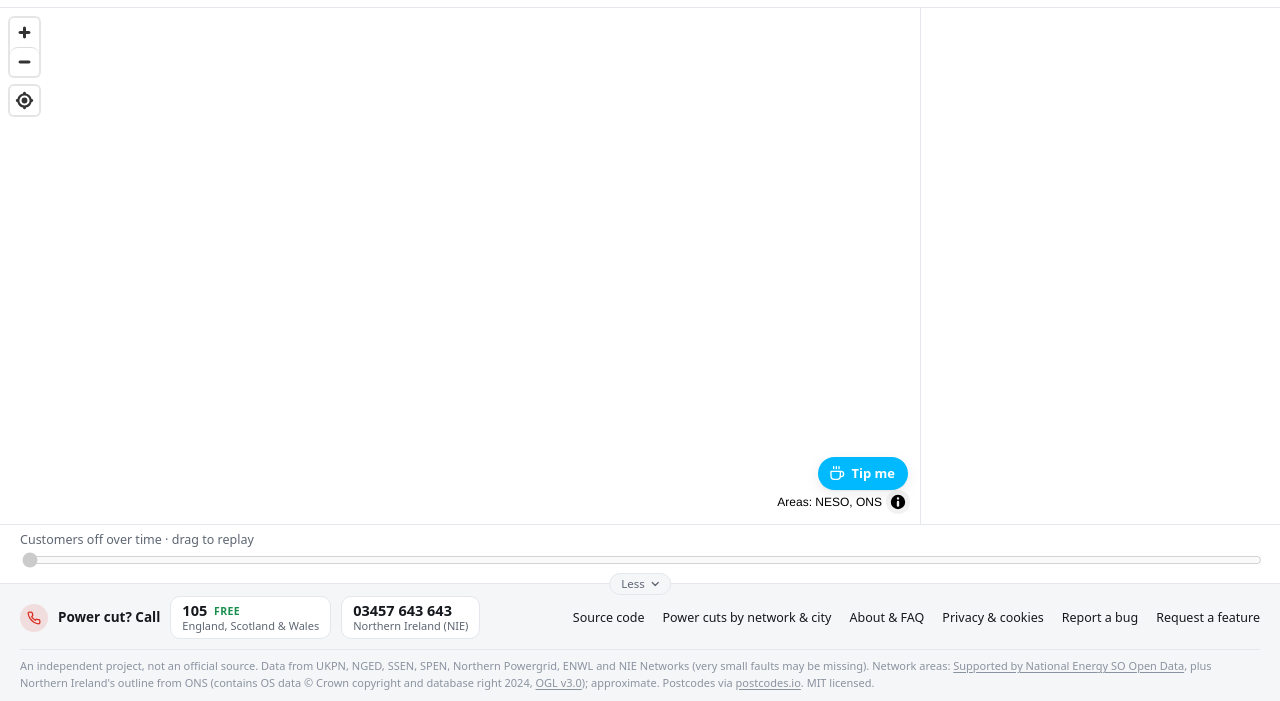
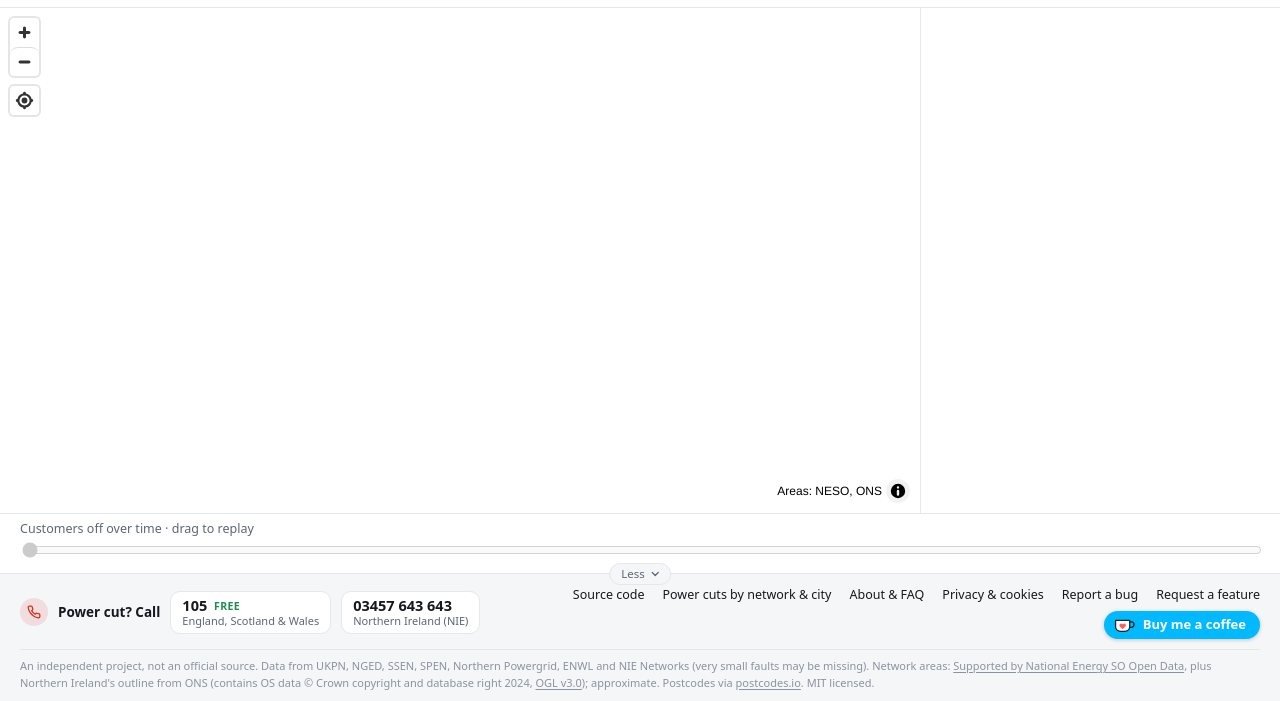
Before and after one commit to baronne/ukpowercuts, a website built with Vite: page web/index.html in a window 1280 px wide. Shown: the part 99-800 px from the top of the page. Built offline with nearby package versions, Linux system fonts and the light colour scheme; no server answers; files whose address does not match are found by name.

Commit message:
Put the tip button back in the footer links row as a Ko-fi-style pill
Replaces the floating button on the map; it still opens the support dialog.

Co-Authored-By: Claude Sonnet 5.5 <noreply@anthropic.com>

```diff
--- a/web/index.html
+++ b/web/index.html
@@ -51,10 +51,6 @@
   <main>
     <div id="map" aria-label="Map of UK power cuts"></div>
     <button id="sheet-toggle" aria-expanded="false">List</button>
-    <button id="tip-fab" type="button" class="tip-fab" aria-haspopup="dialog" hidden>
-      <svg viewBox="0 0 24 24" width="16" height="16" fill="none" stroke="currentColor" stroke-width="2" stroke-linecap="round" stroke-linejoin="round" aria-hidden="true"><path d="M17 8h1a4 4 0 0 1 0 8h-1"/><path d="M3 8h14v7a5 5 0 0 1-5 5H8a5 5 0 0 1-5-5z"/><path d="M7 1v3M11 1v3M15 1v3"/></svg>
-      <span>Tip me</span>
-    </button>
     <aside id="panel" aria-label="Outage list"><ol id="list"></ol></aside>
   </main>
   <section id="replay" aria-label="History replay">
@@ -72,7 +68,7 @@
       <a class="num" href="tel:03457643643"><span class="num-n">03457 643 643</span><span class="num-l">Northern Ireland (NIE)</span></a>
     </div>
     <div class="foot-more" id="foot-more">
-    <nav class="links" aria-label="About"><a href="https://github.com/baronne/ukpowercuts">Source code</a><a href="/power-cuts/">Power cuts by network &amp; city</a><button type="button" id="about-open" class="linklike">About &amp; FAQ</button><a href="/privacy/">Privacy &amp; cookies</a><a href="https://github.com/baronne/ukpowercuts/issues/new?template=1-bug-report.yml" target="_blank" rel="noopener">Report a bug</a><a href="https://github.com/baronne/ukpowercuts/issues/new?template=2-feature-request.yml" target="_blank" rel="noopener">Request a feature</a></nav>
+    <nav class="links" aria-label="About"><a href="https://github.com/baronne/ukpowercuts">Source code</a><a href="/power-cuts/">Power cuts by network &amp; city</a><button type="button" id="about-open" class="linklike">About &amp; FAQ</button><a href="/privacy/">Privacy &amp; cookies</a><a href="https://github.com/baronne/ukpowercuts/issues/new?template=1-bug-report.yml" target="_blank" rel="noopener">Report a bug</a><a href="https://github.com/baronne/ukpowercuts/issues/new?template=2-feature-request.yml" target="_blank" rel="noopener">Request a feature</a><span id="tip-footer"></span></nav>
       <div class="foot-small">
         <p class="live-line" id="live-line" hidden></p>
         <p class="credits">An independent project, not an official source. Data from UKPN, NGED, SSEN, SPEN, Northern Powergrid, ENWL and NIE Networks (very small faults may be missing). Network areas: <a href="https://www.neso.energy/data-portal">Supported by National Energy SO Open Data</a>, plus Northern Ireland's outline from ONS (contains OS data © Crown copyright and database right 2024, <a href="https://www.nationalarchives.gov.uk/doc/open-government-licence/version/3/">OGL v3.0</a>); approximate. Postcodes via <a href="https://postcodes.io">postcodes.io</a>. MIT licensed.</p>
--- a/web/src/main.ts
+++ b/web/src/main.ts
@@ -267,6 +267,8 @@ const km = (a: [number, number], b: [number, number]) => {
 // added the first time it is opened, so nothing is requested from Ko-fi on page load.
 const support = $('support') as HTMLDialogElement;
 let panelLoaded = false;
+// Ko-fi-style cup mark, drawn inline so nothing is fetched from Ko-fi
+const KOFI_CUP = '<svg viewBox="0 0 28 20" width="22" height="16" aria-hidden="true"><path d="M2 4h18v8a6 6 0 0 1-6 6H8a6 6 0 0 1-6-6z" fill="#fff" stroke="#202020" stroke-width="1.6" stroke-linejoin="round"/><path d="M20 6h2a3.5 3.5 0 0 1 0 7h-2" fill="none" stroke="#202020" stroke-width="1.6" stroke-linecap="round"/><path d="M11 15.4 7.4 11.8a2.2 2.2 0 0 1 3.1-3.1l.5.5.5-.5a2.2 2.2 0 0 1 3.1 3.1z" fill="#ff5e5b"/></svg>';
 function openSupport() {
   if (!panelLoaded) {
     panelLoaded = true;
@@ -307,13 +309,14 @@ wideFooter.addEventListener('change', (e) => setFooter(e.matches));
 if (KOFI) {
   support.addEventListener('click', (e) => { if (e.target === support) support.close(); });
   ($('support-ext') as HTMLAnchorElement).href = KOFI;
-  const fab = $('tip-fab');
-  fab.hidden = false; fab.addEventListener('click', openSupport);
+  const foot = $('tip-footer');
+  foot.innerHTML = `<button type="button" class="kofi-pill" aria-haspopup="dialog">${KOFI_CUP}<span>Buy me a coffee</span></button>`;
+  foot.firstElementChild!.addEventListener('click', openSupport);
   // About & FAQ: the link opens the support dialog (it still goes to Ko-fi if scripts are off)
   const tipAbout = $('tip-about') as HTMLAnchorElement;
   tipAbout.href = KOFI;
   tipAbout.addEventListener('click', (e) => { e.preventDefault(); about.close(); openSupport(); });
-} else { $('support-faq').hidden = true; }
+} else { $('support-faq').hidden = true; $('tip-footer').hidden = true; }
 
 const box = $('pc-result');
 function showResult(kind: '' | 'good' | 'bad', title: string, detail = '', extra?: Node) {
--- a/web/src/style.css
+++ b/web/src/style.css
@@ -117,9 +117,6 @@ main { position: relative; min-height: 0; overflow: hidden; display: grid; grid-
 #map { position: absolute; inset: 0; }
 #panel { position: absolute; left: 0; right: 0; bottom: 0; max-height: 55%; overflow: auto; background: var(--panel); border-top: 1px solid var(--line); transform: translateY(100%); transition: transform .2s; z-index: 2; }
 #panel.open { transform: none; }
-.tip-fab { position: absolute; top: 12px; right: 12px; z-index: 3; display: inline-flex; align-items: center; gap: 6px; padding: 7px 13px 7px 11px; border: 0; border-radius: 999px; background: #00b9fe; color: #fff; font-weight: 600; font-size: 13px; box-shadow: var(--shadow); cursor: pointer; }
-.tip-fab:hover { filter: brightness(1.06); }
-.tip-fab[hidden] { display: none; }
 #sheet-toggle { position: absolute; right: 12px; bottom: 12px; z-index: 3; border-radius: 999px; padding: 8px 16px; font-weight: 600; box-shadow: var(--shadow); }
 #panel.open ~ #sheet-toggle, main:has(#panel.open) #sheet-toggle { bottom: calc(55% + 12px); }
 #list { list-style: none; margin: 0; padding: 0; }
@@ -191,7 +188,6 @@ footer:not(.open) .foot-more { display: none; }
   #map { right: 360px; }
   #panel { position: static; transform: none; max-height: none; grid-column: 2; border-top: 0; border-left: 1px solid var(--line); }
   #sheet-toggle { display: none; }
-  .tip-fab { top: auto; bottom: 34px; right: 372px; }
   #replay { padding: 6px 20px 13px; }
   footer { padding-inline: 20px; grid-template-columns: auto 1fr; align-items: center; }
   .emergency { flex-wrap: nowrap; }
@@ -219,6 +215,9 @@ footer:not(.open) .foot-more { display: none; }
 .kofi-btn img { height: 36px; width: auto; display: block; }
 .kofi-btn:hover { filter: brightness(1.06); }
 .kofi-btn.kofi-sm img { height: 23px; }
+.kofi-pill { display: inline-flex; align-items: center; gap: 7px; padding: 6px 14px 6px 10px; border: 0; border-radius: 999px; background: #00b9fe; color: #fff; font: inherit; font-size: 13px; font-weight: 700; line-height: 1.2; cursor: pointer; box-shadow: 0 1px 4px rgb(0 0 0 / .2); }
+.kofi-pill:hover { filter: brightness(1.07); }
+.kofi-pill svg { flex: none; }
 #support { width: min(440px, calc(100vw - 32px)); }
 #support .support-panel { margin: 14px 0 10px; }
 #support iframe { display: block; width: 100%; height: 640px; border: 0; border-radius: 10px; background: #f9f9f9; }
```
